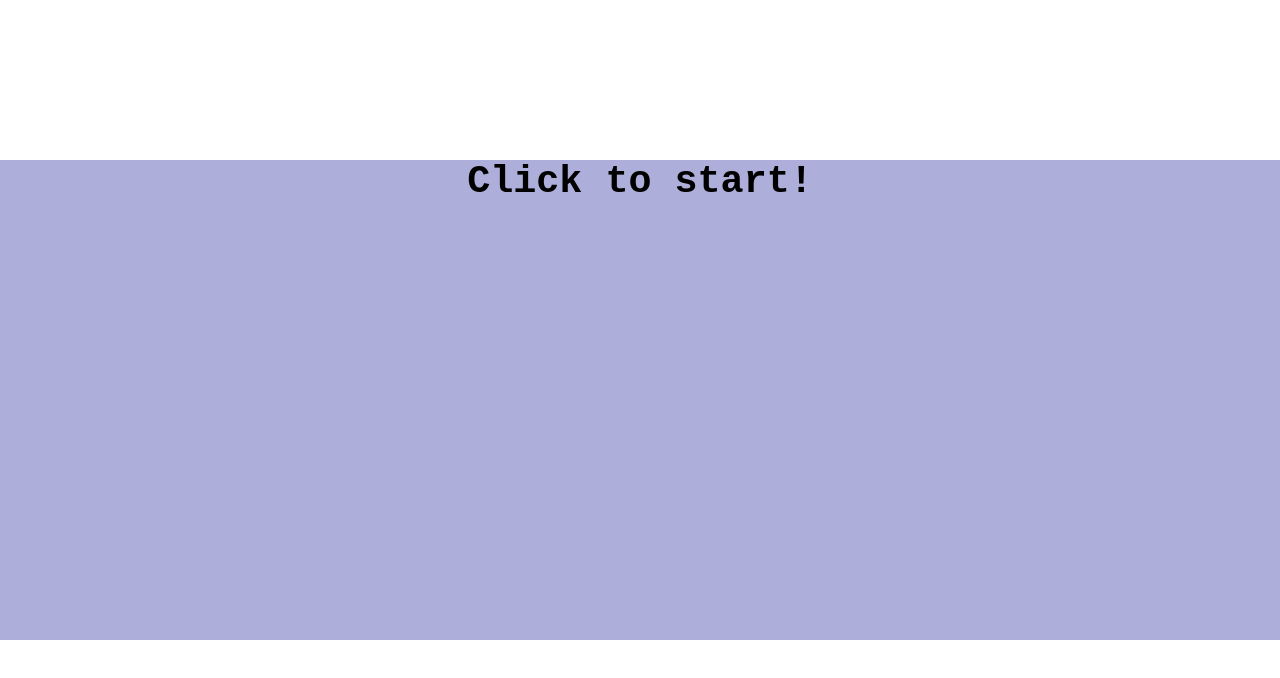
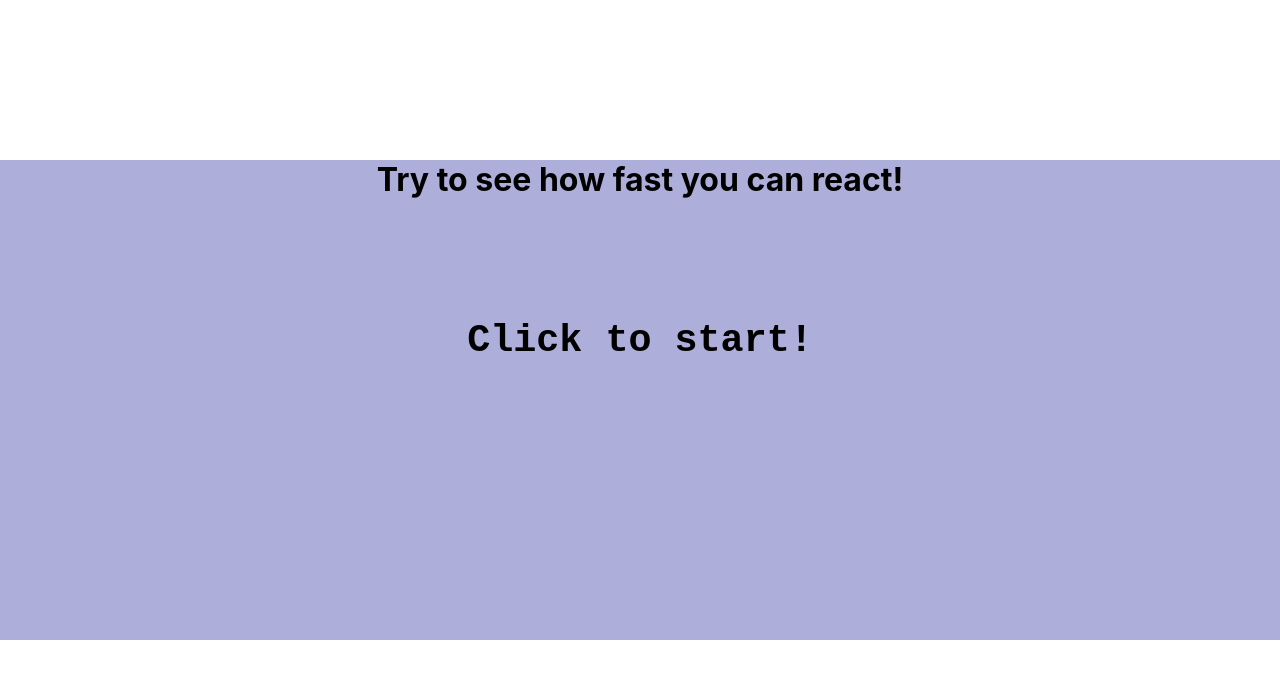
Before and after one commit to ivanyordanovgt/Brainzone, a React (Create React App) app in the folder brainzone/: page /reaction-time in a window 1280 px wide. Shown: the top 678 px of the page. Built offline with nearby package versions, Linux system fonts and the light colour scheme.

Commit message:
Added better styles

```diff
--- a/brainzone/src/components/reactionTime/ReactionTime.js
+++ b/brainzone/src/components/reactionTime/ReactionTime.js
@@ -39,11 +39,17 @@ export const ReactionTime = () => {
 
     return (
         <div>
-            <div onClick={onReactionDivClick} className={`${styles.reactionTimeDiv} ${ lookForClick ? styles.waitingForClick: 'nopent'}`}>
+            <div onClick={onReactionDivClick} className={`
+            ${styles.reactionTimeDiv}
+            ${ lookForClick ? styles.waitingForClick: 'nopent'}
+            ${reactState&&!lookForClick ? styles.waitingForGreen: ''}`}>
             {reactionTime ?
             <div className={styles.reactMessage}><h1>You reacted in {reactionTime}ms!</h1>
             <span>{reactionTimeStatistics(reactionTime)}</span></div>
-            : ''}
+            : <div className={styles.reactMessage}>
+                <h1>Try to see how fast you can react!</h1>
+            </div>}
+
             <h1 className={styles.reactStateMessage}>{reactState ? 'Click when it turns green!': 'Click to start!'}</h1>
             </div>
         </div>
--- a/brainzone/src/components/reactionTime/reactionTime.module.css
+++ b/brainzone/src/components/reactionTime/reactionTime.module.css
@@ -28,3 +28,7 @@
     color: rgb(68, 29, 29);
     font-size: 1.5vw;
 }
+
+.waitingForGreen {
+    background-color: red;
+}
```
